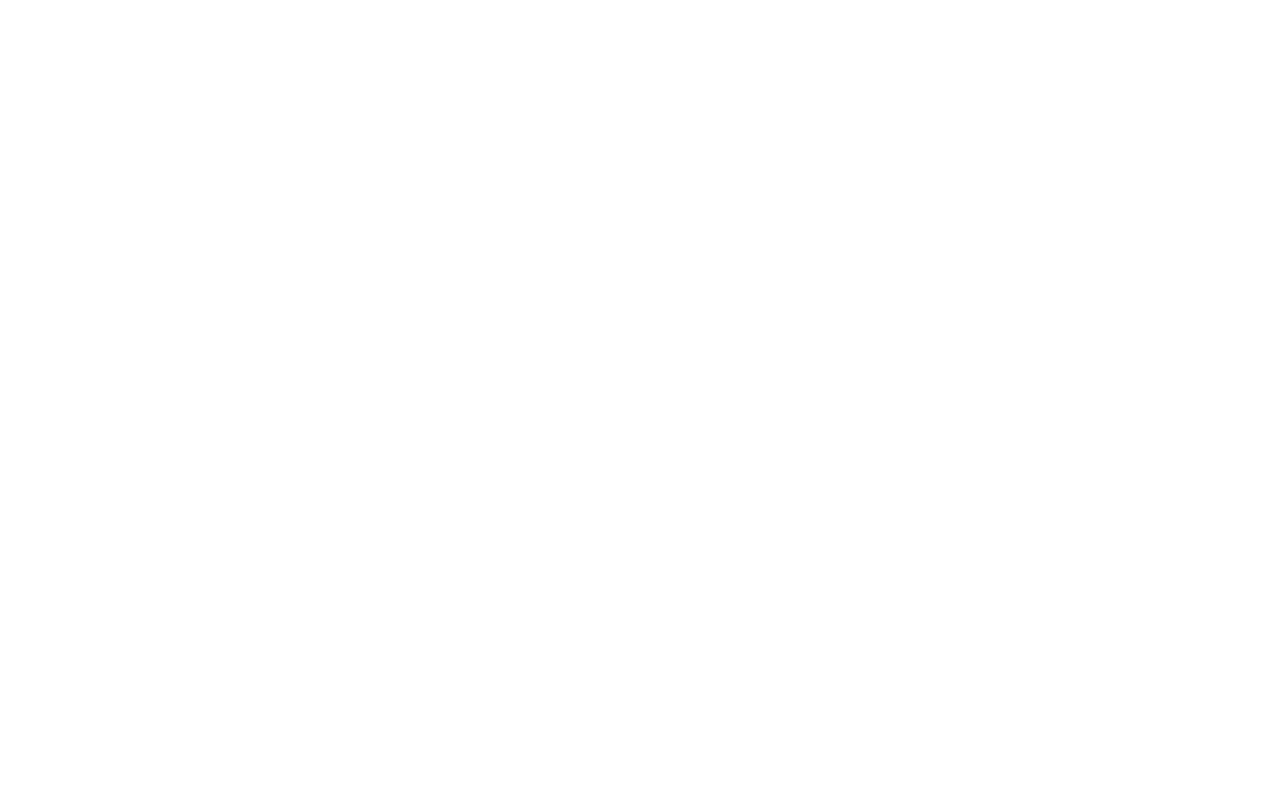
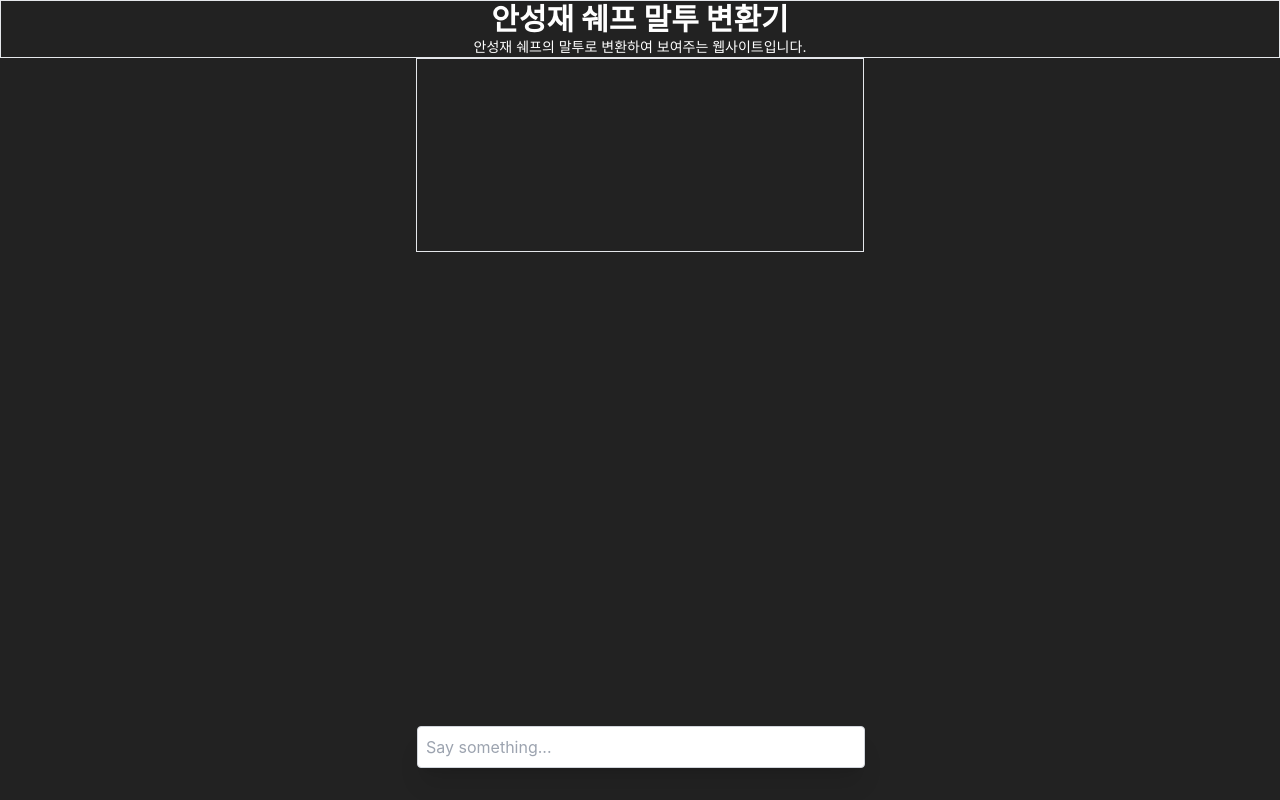
Before and after one commit to kimzeze/chefscharm, a Next.js app: page / in a window 1280 px wide. Built offline with nearby package versions, Linux system fonts and the light colour scheme; a web font is replaced by a local one.

Commit message:
[💄style] 메인 스타일 임시 수정

```diff
--- a/src/app/layout.tsx
+++ b/src/app/layout.tsx
@@ -13,7 +13,7 @@
 }>) {
   return (
     <html lang="ko">
-      <body>{children}</body>
+      <body className="flex min-h-screen flex-col text-base antialiased">{children}</body>
     </html>
   );
 }
--- a/src/app/page.tsx
+++ b/src/app/page.tsx
@@ -1,10 +1,14 @@
+import Chatbot from '@/components/Chatbot';
+import Title from '@/components/Title';
+
 export default function Home() {
   return (
-    <div className="grid grid-rows-[20px_1fr_20px] items-center justify-items-center min-h-screen p-8 pb-20 gap-16 sm:p-20 font-[family-name:var(--font-geist-sans)]">
-      <main className="flex flex-col gap-8 row-start-2 items-center sm:items-start">
+    <div className="flex-grow bg-primary">
+      <main className="">
+        <Title />
+        <Chatbot />
       </main>
-      <footer className="row-start-3 flex gap-6 flex-wrap items-center justify-center">
-      </footer>
+      <footer className=""></footer>
     </div>
   );
 }
```
